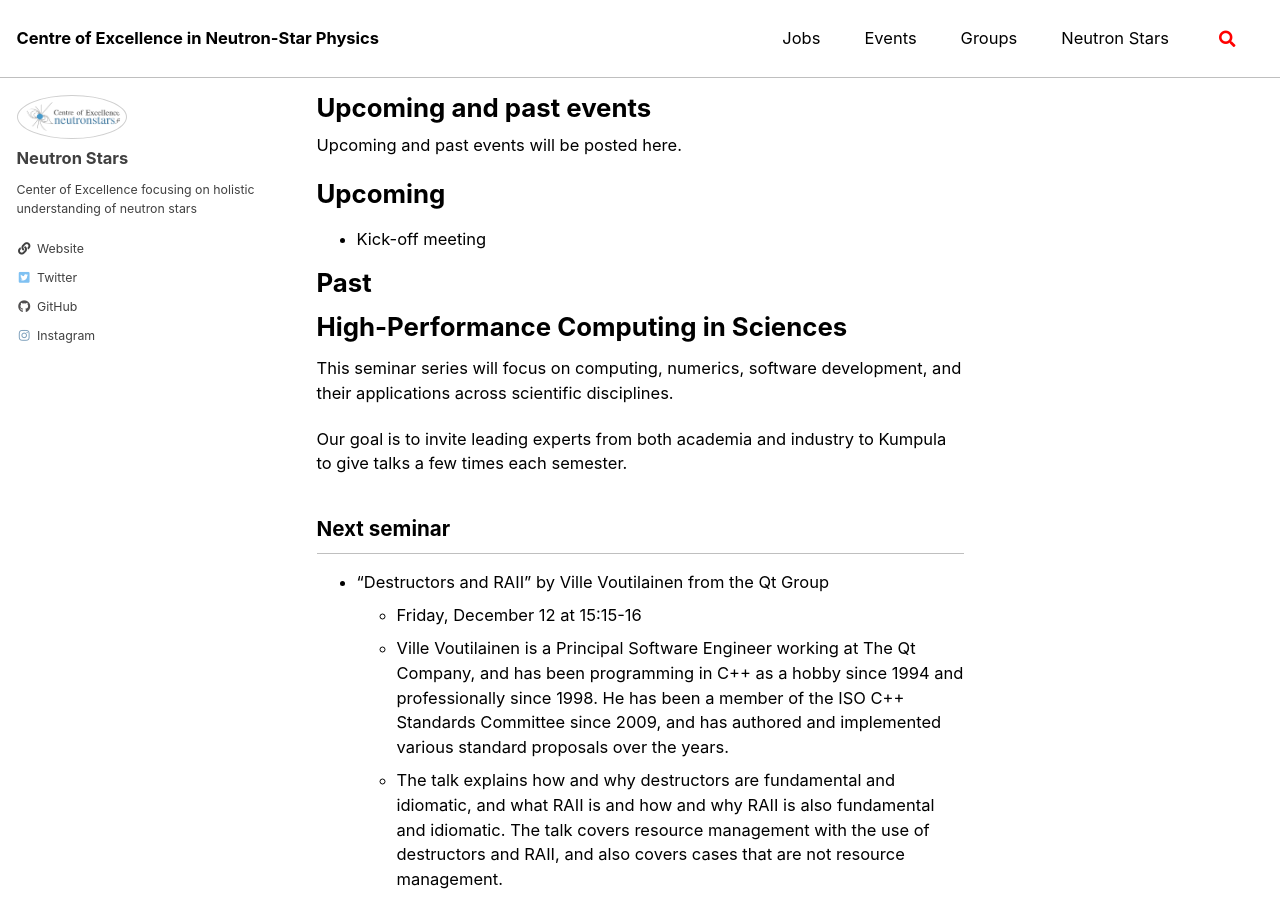
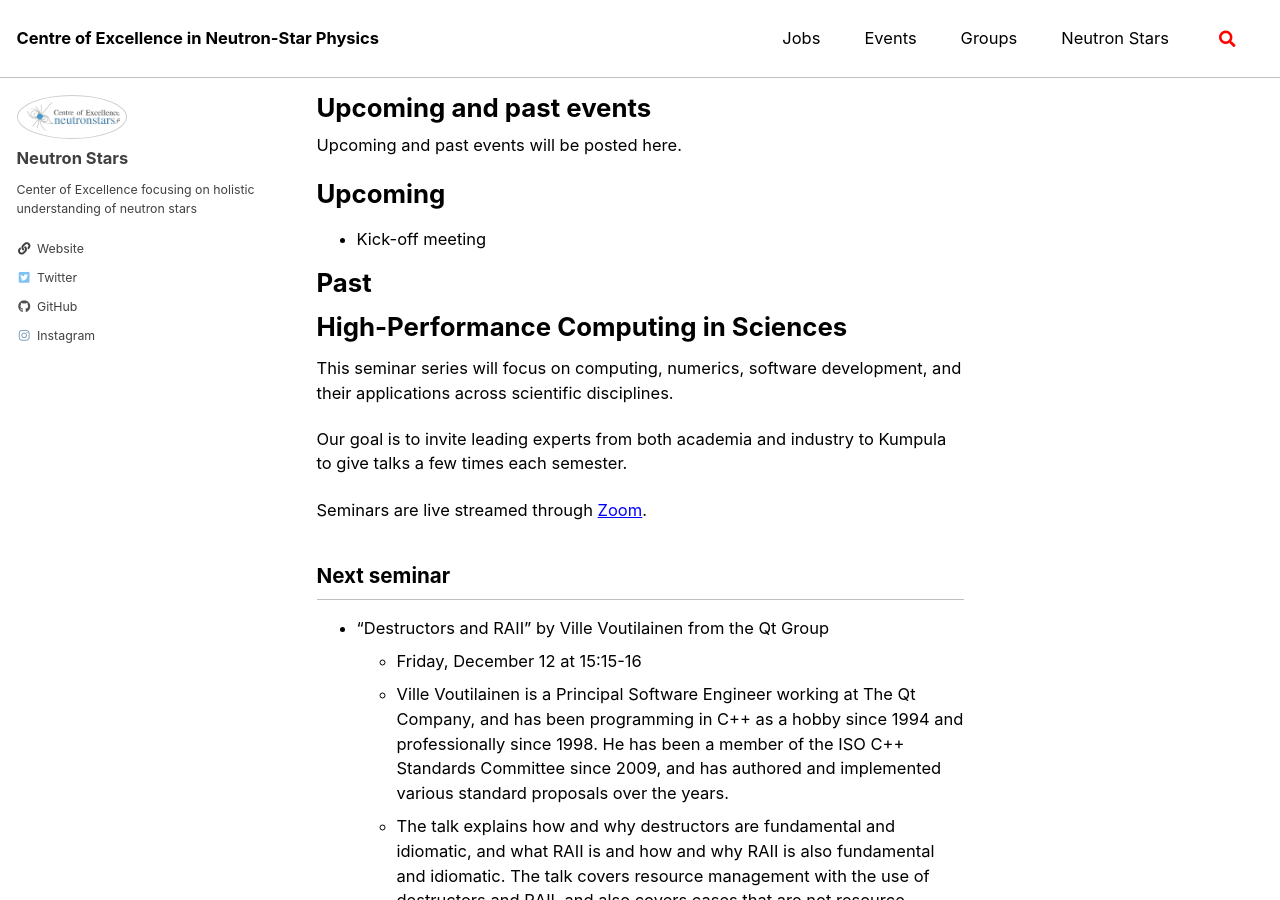
Before and after one commit to MiroPalmu/coe-website, a Jekyll site: the page built from _pages/events.md, in a window 1280 px wide and 900 px high. Built offline with Jekyll 4.4.1, drawn with Linux system fonts in a browser that asks for light colours; cached includes are drawn as plain includes; comment, search, counter and statistics services are not loaded.

Commit message:
Add HPC in sciences zoom link

```diff
--- a/_pages/events.md
+++ b/_pages/events.md
@@ -19,6 +19,8 @@ This seminar series will focus on computing, numerics, software development, and
 
 Our goal is to invite leading experts from both academia and industry to Kumpula to give talks a few times each semester.
 
+Seminars are live streamed through [Zoom](https://helsinki.zoom.us/j/8426905018?pwd=ZGcrU3pKRXBsWndxcHpTa3cxcDM0UT09).
+
 ## Next seminar
 
 - "Destructors and RAII" by Ville Voutilainen from the Qt Group
```
